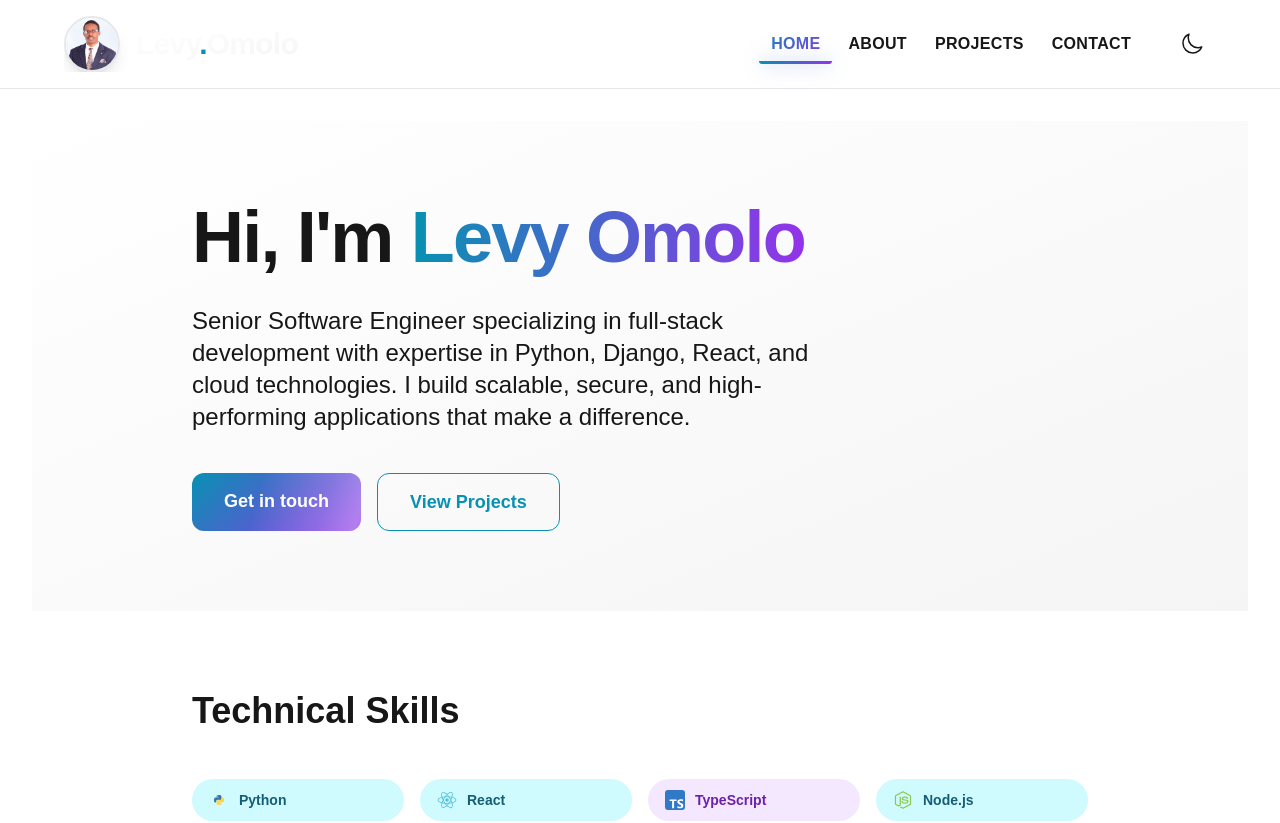
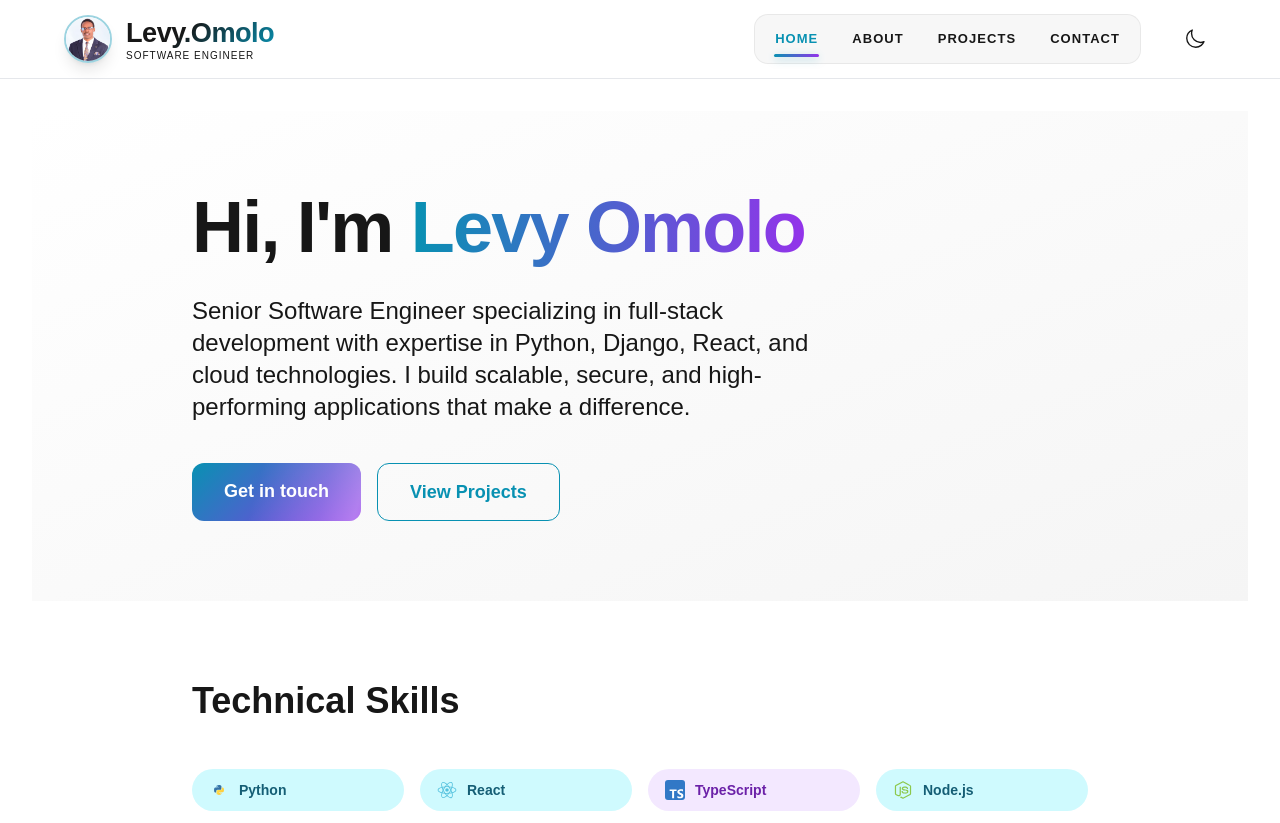
Before and after one commit to omololevy/omololevy, a Next.js app: page / in a window 1280 px wide. Shown: the top 823 px of the page. Built offline with nearby package versions, Linux system fonts and the light colour scheme.

Commit message:
update navigation items

```diff
--- a/src/app/globals.css
+++ b/src/app/globals.css
@@ -205,76 +205,99 @@ canvas {
 
 /* ============================================
    NAV LINK — Premium header links
-   Shimmer text effect on hover, glowing underline
+   Gradient text on hover, glowing underline,
+   glass-like active state
    ============================================ */
 .nav-link {
   position: relative;
-  padding: 8px 12px;
-  font-weight: 600;
-  letter-spacing: 0.02em;
+  padding: 10px 16px;
+  font-size: 13px;
+  font-weight: 650;
+  letter-spacing: 0.08em;
   text-transform: uppercase;
-  transition: all 0.4s cubic-bezier(.4,0,.2,1);
-  border-radius: 8px;
+  color: var(--foreground);
+  -webkit-text-fill-color: var(--foreground);
+  transition: color 0.35s ease, transform 0.35s cubic-bezier(.4,0,.2,1), background 0.35s ease;
+  border-radius: 10px;
 }
 
-/* Shimmer text effect */
-.nav-link::before {
-  content: attr(data-text);
+/* Underline indicator — sweeps in from center on hover */
+.nav-link::after {
+  content: '';
   position: absolute;
-  top: 0;
-  left: 0;
-  right: 0;
-  bottom: 0;
-  color: transparent;
-  background: linear-gradient(135deg, var(--primary), var(--accent), var(--primary));
-  background-size: 200% 100%;
-  background-clip: text;
-  -webkit-background-clip: text;
-  -webkit-text-fill-color: transparent;
-  animation: shimmer-text 3s ease-in-out infinite;
-  opacity: 0;
-  transition: opacity 0.3s ease;
+  bottom: 2px;
+  left: 50%;
+  width: 0;
+  height: 2.5px;
+  background: linear-gradient(90deg, var(--primary), var(--accent));
+  border-radius: 4px;
+  transition: width 0.4s cubic-bezier(.4,0,.2,1), left 0.4s cubic-bezier(.4,0,.2,1), box-shadow 0.4s ease;
 }
 
+/* ── Hover: readable colored text + underline sweep ── */
 .nav-link:hover {
-  background: rgba(8, 145, 178, 0.08);
   color: var(--primary);
+  -webkit-text-fill-color: var(--primary);
+  transform: translateY(-1px);
+  background: rgba(8, 145, 178, 0.06);
 }
 
-.nav-link:hover::before {
-  opacity: 1;
+.nav-link:hover::after {
+  width: 60%;
+  left: 20%;
+  box-shadow: 0 2px 12px var(--primary-glow);
 }
 
-.nav-link:hover {
-  transform: translateY(-2px);
-  box-shadow: 0 0 15px var(--primary-glow);
+/* ── Dark mode hover — neon feel ── */
+[data-theme="dark"] .nav-link:hover {
+  background: rgba(34, 211, 238, 0.06);
+  color: var(--primary);
+  -webkit-text-fill-color: var(--primary);
+  text-shadow: 0 0 12px var(--primary-glow);
 }
 
-.nav-link.active {
-  background: linear-gradient(135deg, var(--primary), var(--accent));
-  -webkit-background-clip: text;
-  -webkit-text-fill-color: transparent;
-  background-clip: text;
-  font-weight: 700;
-  color: #fff;
+[data-theme="dark"] .nav-link:hover::after {
+  box-shadow: 0 2px 18px var(--primary-glow), 0 0 30px var(--accent-glow);
 }
 
-.nav-link.active::before {
-  opacity: 0;
+/* ── Active state — solid primary color + persistent glowing bar ── */
+.nav-link.active {
+  color: var(--primary);
+  -webkit-text-fill-color: var(--primary);
+  font-weight: 750;
 }
 
-/* Active underline glow */
 .nav-link.active::after {
-  content: '';
-  position: absolute;
-  bottom: 0;
-  left: 0;
-  right: 0;
+  width: 60%;
+  left: 20%;
   height: 3px;
-  border-radius: 0 0 12px 12px;
   background: linear-gradient(90deg, var(--primary), var(--accent));
-  box-shadow: 0 0 15px var(--primary-glow), 0 0 30px var(--accent-glow);
-  animation: pulse-underline 2s ease-in-out infinite;
+  box-shadow: 0 2px 10px var(--primary-glow);
+  animation: pulse-underline 2.5s ease-in-out infinite;
+}
+
+[data-theme="dark"] .nav-link.active {
+  text-shadow: 0 0 15px var(--primary-glow);
+}
+
+[data-theme="dark"] .nav-link.active::after {
+  box-shadow: 0 2px 20px var(--primary-glow), 0 0 40px var(--accent-glow);
+}
+
+/* ── Nav link pill container (wraps around all links on desktop) ── */
+.nav-pill-group {
+  background: rgba(0, 0, 0, 0.03);
+  border: 1px solid rgba(0, 0, 0, 0.06);
+  border-radius: 14px;
+  padding: 4px;
+  display: flex;
+  gap: 2px;
+  align-items: center;
+}
+
+[data-theme="dark"] .nav-pill-group {
+  background: rgba(255, 255, 255, 0.03);
+  border: 1px solid rgba(255, 255, 255, 0.06);
 }
 
 /* ============================================
@@ -282,26 +305,60 @@ canvas {
    ============================================ */
 .nav-brand {
   position: relative;
-  overflow: hidden;
+  overflow: visible;
   transition: all 0.4s cubic-bezier(.4,0,.2,1);
-}
-
-.nav-brand::before {
-  content: '';
-  position: absolute;
-  inset: -50%;
-  background: radial-gradient(circle, var(--primary-glow) 0%, transparent 60%);
-  opacity: 0;
-  transition: opacity 0.4s ease;
-  z-index: -1;
 }
 
 .nav-brand:hover {
   transform: scale(1.02);
 }
 
-.nav-brand:hover::before {
-  opacity: 0.4;
+/* ── Profile picture animated ring in dark mode ── */
+.nav-profile-ring {
+  border: 2.5px solid rgba(8, 145, 178, 0.4);
+  transition: border-color 0.5s ease, box-shadow 0.5s ease;
+}
+
+.nav-brand:hover .nav-profile-ring {
+  border-color: var(--primary);
+  box-shadow: 0 0 20px var(--primary-glow);
+}
+
+[data-theme="dark"] .nav-profile-ring {
+  border-color: rgba(34, 211, 238, 0.35);
+  animation: border-glow-pulse 4s ease-in-out infinite;
+}
+
+[data-theme="dark"] .nav-brand:hover .nav-profile-ring {
+  border-color: var(--primary);
+  box-shadow: 0 0 25px var(--primary-glow), 0 0 50px var(--accent-glow);
+}
+
+/* ── Brand name styling ── */
+.nav-brand-name {
+  font-weight: 850;
+  letter-spacing: -0.02em;
+  background: linear-gradient(135deg, var(--foreground) 40%, var(--primary));
+  -webkit-background-clip: text;
+  -webkit-text-fill-color: transparent;
+  background-clip: text;
+  transition: all 0.4s ease;
+}
+
+.nav-brand:hover .nav-brand-name {
+  background: linear-gradient(135deg, var(--primary), var(--accent));
+  -webkit-background-clip: text;
+  background-clip: text;
+}
+
+[data-theme="dark"] .nav-brand-name {
+  background: linear-gradient(135deg, var(--foreground) 30%, var(--primary));
+  -webkit-background-clip: text;
+  background-clip: text;
+}
+
+[data-theme="dark"] .nav-brand:hover .nav-brand-name {
+  text-shadow: 0 0 30px var(--primary-glow);
 }
 
 /* ============================================
@@ -319,8 +376,8 @@ canvas {
 }
 
 @keyframes pulse-underline {
-  0%, 100% { transform: scaleX(1); opacity: 1; }
-  50% { transform: scaleX(0.98); opacity: 0.7; }
+  0%, 100% { opacity: 1; }
+  50% { opacity: 0.6; }
 }
 
 @keyframes float {
--- a/src/components/BottomNav.tsx
+++ b/src/components/BottomNav.tsx
@@ -81,7 +81,7 @@ export default function BottomNav() {
   const pathname = usePathname();
 
   return (
-    <div className="sm:hidden fixed bottom-0 left-0 right-0 bg-background/90 backdrop-blur-md border-t border-foreground/10 px-4 py-3 z-50">
+    <div className="md:hidden fixed bottom-0 left-0 right-0 bg-background/90 backdrop-blur-md border-t border-foreground/10 px-4 py-3 z-50">
       <div className="flex justify-around items-center">
         {navItems.map((item) => {
           const isActive = pathname === item.href;
--- a/src/components/Navbar.tsx
+++ b/src/components/Navbar.tsx
@@ -2,18 +2,18 @@
 
 import Link from "next/link";
 import { useState, useEffect } from "react";
+import { usePathname } from "next/navigation";
 import Image from "next/image";
 
 export default function Navbar() {
   const [theme, setTheme] = useState("");
-  const [activeRoute, setActiveRoute] = useState("");
   const [scrolled, setScrolled] = useState(false);
+  const pathname = usePathname();
 
   useEffect(() => {
     const savedTheme = localStorage.getItem("theme") || "light";
     setTheme(savedTheme);
     document.documentElement.setAttribute("data-theme", savedTheme);
-    setActiveRoute(window.location.pathname);
 
     const handleScroll = () => {
       setScrolled(window.scrollY > 20);
@@ -28,87 +28,137 @@ export default function Navbar() {
     setTheme(newTheme);
     localStorage.setItem("theme", newTheme);
     document.documentElement.setAttribute("data-theme", newTheme);
-    window.dispatchEvent(new Event('theme-change'));
+    window.dispatchEvent(new Event("theme-change"));
   };
 
   const navLinks = [
     { href: "/", label: "Home" },
     { href: "/about", label: "About" },
     { href: "/projects", label: "Projects" },
-    { href: "/contact", label: "Contact" }
+    { href: "/contact", label: "Contact" },
   ];
 
   return (
     <nav
-      className={`w-full px-6 py-4 sticky top-0 z-50 transition-all duration-500 ${
+      className={`w-full px-6 py-3.5 sticky top-0 z-50 transition-all duration-500 ${
         scrolled
           ? "bg-background/90 backdrop-blur-xl shadow-xl border-b border-foreground/5"
-          : "bg-background/80 backdrop-blur-md border-b border-foreground/10"
+          : "bg-background/70 backdrop-blur-md border-b border-foreground/10"
       }`}
     >
       <div className="max-w-6xl mx-auto flex justify-between items-center">
-        {/* Logo with profile picture — premium presentation */}
-        <Link href="/" className="nav-brand flex items-center gap-4 group">
+        {/* ── Brand / Logo ── */}
+        <Link href="/" className="nav-brand flex items-center gap-3.5 group">
           <div className="relative">
-            <div className="absolute inset-0 rounded-full bg-gradient-to-tr from-primary/30 to-accent/30 blur-xl group-hover:blur-2xl transition-all duration-500"></div>
+            {/* Soft ambient glow behind photo */}
+            <div className="absolute -inset-1 rounded-full bg-gradient-to-tr from-primary/20 to-accent/20 blur-lg opacity-0 group-hover:opacity-100 transition-opacity duration-500" />
             <Image
               src="/images/profile.png"
               alt="Levy Omolo"
-              width={56}
-              height={56}
-              className="rounded-full w-14 h-14 object-cover border-2 border-primary/30 group-hover:border-primary transition-all duration-500 shadow-lg relative z-10"
+              width={48}
+              height={48}
+              className="nav-profile-ring rounded-full w-12 h-12 object-cover shadow-lg relative z-10"
             />
           </div>
-          <span className="text-3xl font-black tracking-tight bg-gradient-to-br from-foreground to-primary bg-clip-text text-transparent">
+          <div className="flex flex-col leading-none">
+            <span className="nav-brand-name text-2xl sm:text-[1.7rem]">
               Levy<span className="text-primary">.</span>Omolo
             </span>
+            <span className="text-[10px] font-medium text-foreground/40 tracking-widest uppercase mt-0.5 hidden sm:block">
+              Software Engineer
+            </span>
+          </div>
         </Link>
 
-        {/* Desktop Menu - Premium styling */}
-        <div className="hidden lg:flex items-center gap-1">
+        {/* ── Desktop Navigation ── */}
+        <div className="hidden md:flex items-center gap-3">
+          <div className="nav-pill-group">
             {navLinks.map((link) => (
               <Link
                 key={link.href}
                 href={link.href}
-              className={`nav-link ${activeRoute === link.href ? "active" : ""}`}
-              data-text={link.label}
+                className={`nav-link ${pathname === link.href ? "active" : ""}`}
               >
                 {link.label}
               </Link>
             ))}
-          <div className="w-px h-8 bg-foreground/20 mx-2"></div>
+          </div>
+
+          {/* Divider */}
+          <div className="w-px h-8 bg-foreground/10 mx-1" />
+
+          {/* Theme toggle */}
           <button
             onClick={toggleTheme}
-            className="theme-toggle p-3 rounded-xl hover:bg-foreground/5 transition-all duration-300 group relative"
+            className="theme-toggle p-2.5 rounded-xl"
             aria-label={`Switch to ${theme === "light" ? "dark" : "light"} mode`}
           >
             {theme === "light" ? (
-              <svg className="w-6 h-6 text-foreground" fill="none" stroke="currentColor" viewBox="0 0 24 24" strokeWidth={1.5}>
-                <path strokeLinecap="round" strokeLinejoin="round" d="M21.752 15.002A9.718 9.718 0 0118 15.75c-5.385 0-9.75-4.365-9.75-9.75 0-1.33.266-2.597.748-3.752A9.753 9.753 0 003 11.25C3 16.635 7.365 21 12.75 21a9.753 9.753 0 006.002-2.082 9.718 9.718 0 003-3.916z" />
+              <svg
+                className="w-[22px] h-[22px]"
+                fill="none"
+                stroke="currentColor"
+                viewBox="0 0 24 24"
+                strokeWidth={1.5}
+              >
+                <path
+                  strokeLinecap="round"
+                  strokeLinejoin="round"
+                  d="M21.752 15.002A9.718 9.718 0 0118 15.75c-5.385 0-9.75-4.365-9.75-9.75 0-1.33.266-2.597.748-3.752A9.753 9.753 0 003 11.25C3 16.635 7.365 21 12.75 21a9.753 9.753 0 006.002-2.082 9.718 9.718 0 003-3.916z"
+                />
               </svg>
             ) : (
-              <svg className="w-6 h-6 text-accent" fill="none" stroke="currentColor" viewBox="0 0 24 24" strokeWidth={1.5}>
-                <path strokeLinecap="round" strokeLinejoin="round" d="M12 3v2.25m6.364.386l-1.591 1.591M21 12h-2.25m-.386 6.364l-1.591-1.591M12 18.75V21m-4.773-4.227l-1.591 1.591M5.25 12H3m4.227-4.773L5.636 5.636M15.75 12a3.75 3.75 0 11-7.5 0 3.75 3.75 0 017.5 0z" />
+              <svg
+                className="w-[22px] h-[22px] text-accent"
+                fill="none"
+                stroke="currentColor"
+                viewBox="0 0 24 24"
+                strokeWidth={1.5}
+              >
+                <path
+                  strokeLinecap="round"
+                  strokeLinejoin="round"
+                  d="M12 3v2.25m6.364.386l-1.591 1.591M21 12h-2.25m-.386 6.364l-1.591-1.591M12 18.75V21m-4.773-4.227l-1.591 1.591M5.25 12H3m4.227-4.773L5.636 5.636M15.75 12a3.75 3.75 0 11-7.5 0 3.75 3.75 0 017.5 0z"
+                />
               </svg>
             )}
-            <span className="absolute inset-0 rounded-xl bg-gradient-to-r from-primary/20 to-accent/20 opacity-0 group-hover:opacity-100 transition-opacity duration-300 -z-10"></span>
           </button>
         </div>
 
-        {/* Mobile theme toggle */}
-        <div className="sm:hidden flex items-center gap-2">
+        {/* ── Mobile: theme toggle only (nav is in BottomNav) ── */}
+        <div className="md:hidden flex items-center">
           <button
             onClick={toggleTheme}
-            className="theme-toggle p-2.5 rounded-lg hover:bg-foreground/5 transition-all duration-300"
+            className="theme-toggle p-2.5 rounded-xl"
             aria-label={`Switch to ${theme === "light" ? "dark" : "light"} mode`}
           >
             {theme === "light" ? (
-              <svg className="w-5 h-5 text-foreground" fill="none" stroke="currentColor" viewBox="0 0 24 24" strokeWidth={1.5}>
-                <path strokeLinecap="round" strokeLinejoin="round" d="M21.752 15.002A9.718 9.718 0 0118 15.75c-5.385 0-9.75-4.365-9.75-9.75 0-1.33.266-2.597.748-3.752A9.753 9.753 0 003 11.25C3 16.635 7.365 21 12.75 21a9.753 9.753 0 006.002-2.082 9.718 9.718 0 003-3.916z" />
+              <svg
+                className="w-5 h-5"
+                fill="none"
+                stroke="currentColor"
+                viewBox="0 0 24 24"
+                strokeWidth={1.5}
+              >
+                <path
+                  strokeLinecap="round"
+                  strokeLinejoin="round"
+                  d="M21.752 15.002A9.718 9.718 0 0118 15.75c-5.385 0-9.75-4.365-9.75-9.75 0-1.33.266-2.597.748-3.752A9.753 9.753 0 003 11.25C3 16.635 7.365 21 12.75 21a9.753 9.753 0 006.002-2.082 9.718 9.718 0 003-3.916z"
+                />
               </svg>
             ) : (
-              <svg className="w-5 h-5 text-accent" fill="none" stroke="currentColor" viewBox="0 0 24 24" strokeWidth={1.5}>
-                <path strokeLinecap="round" strokeLinejoin="round" d="M12 3v2.25m6.364.386l-1.591 1.591M21 12h-2.25m-.386 6.364l-1.591-1.591M12 18.75V21m-4.773-4.227l-1.591 1.591M5.25 12H3m4.227-4.773L5.636 5.636M15.75 12a3.75 3.75 0 11-7.5 0 3.75 3.75 0 017.5 0z" />
+              <svg
+                className="w-5 h-5 text-accent"
+                fill="none"
+                stroke="currentColor"
+                viewBox="0 0 24 24"
+                strokeWidth={1.5}
+              >
+                <path
+                  strokeLinecap="round"
+                  strokeLinejoin="round"
+                  d="M12 3v2.25m6.364.386l-1.591 1.591M21 12h-2.25m-.386 6.364l-1.591-1.591M12 18.75V21m-4.773-4.227l-1.591 1.591M5.25 12H3m4.227-4.773L5.636 5.636M15.75 12a3.75 3.75 0 11-7.5 0 3.75 3.75 0 017.5 0z"
+                />
               </svg>
             )}
           </button>
```
Lines whose indentation alone changed are shown as unchanged.
